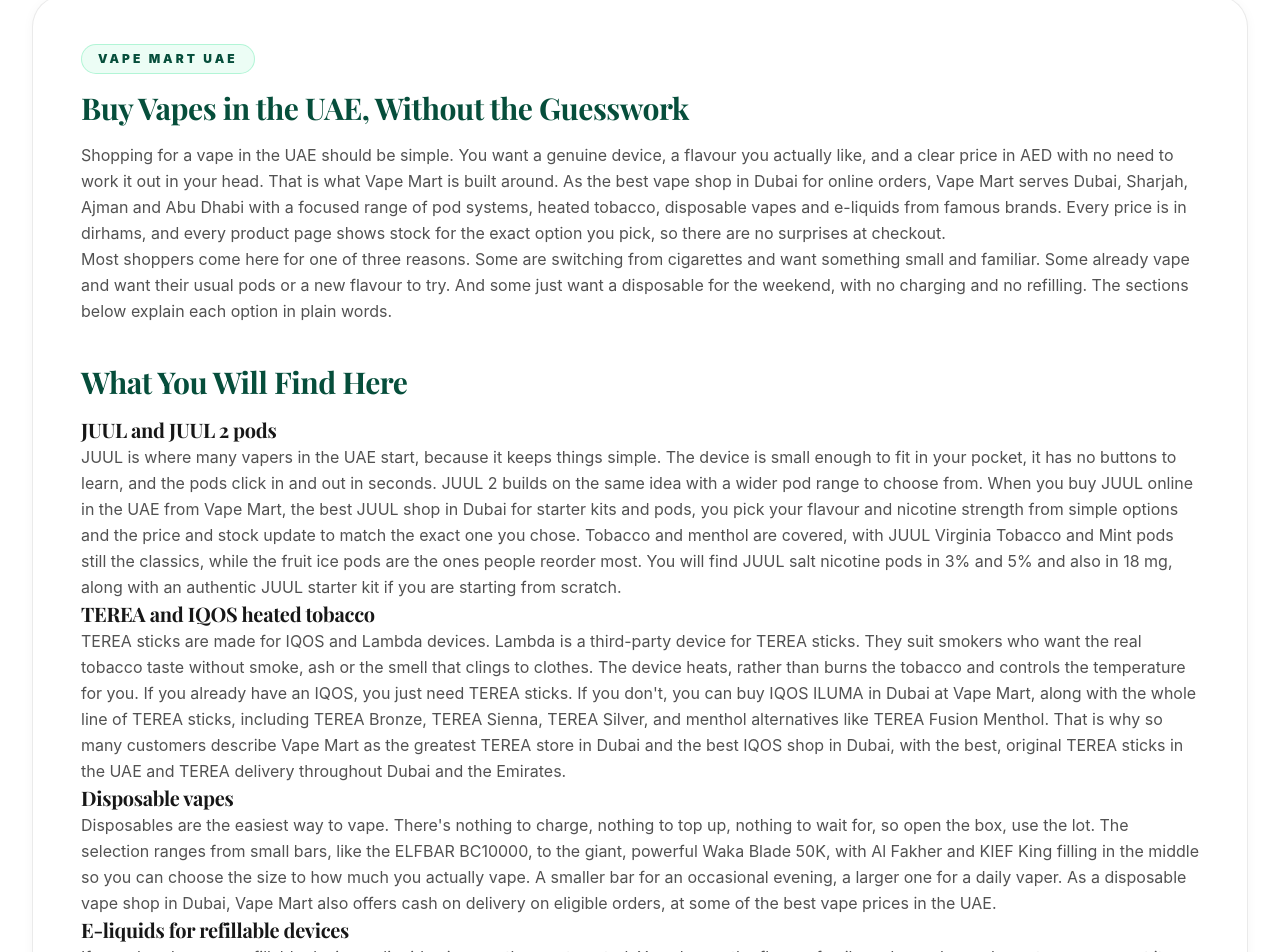
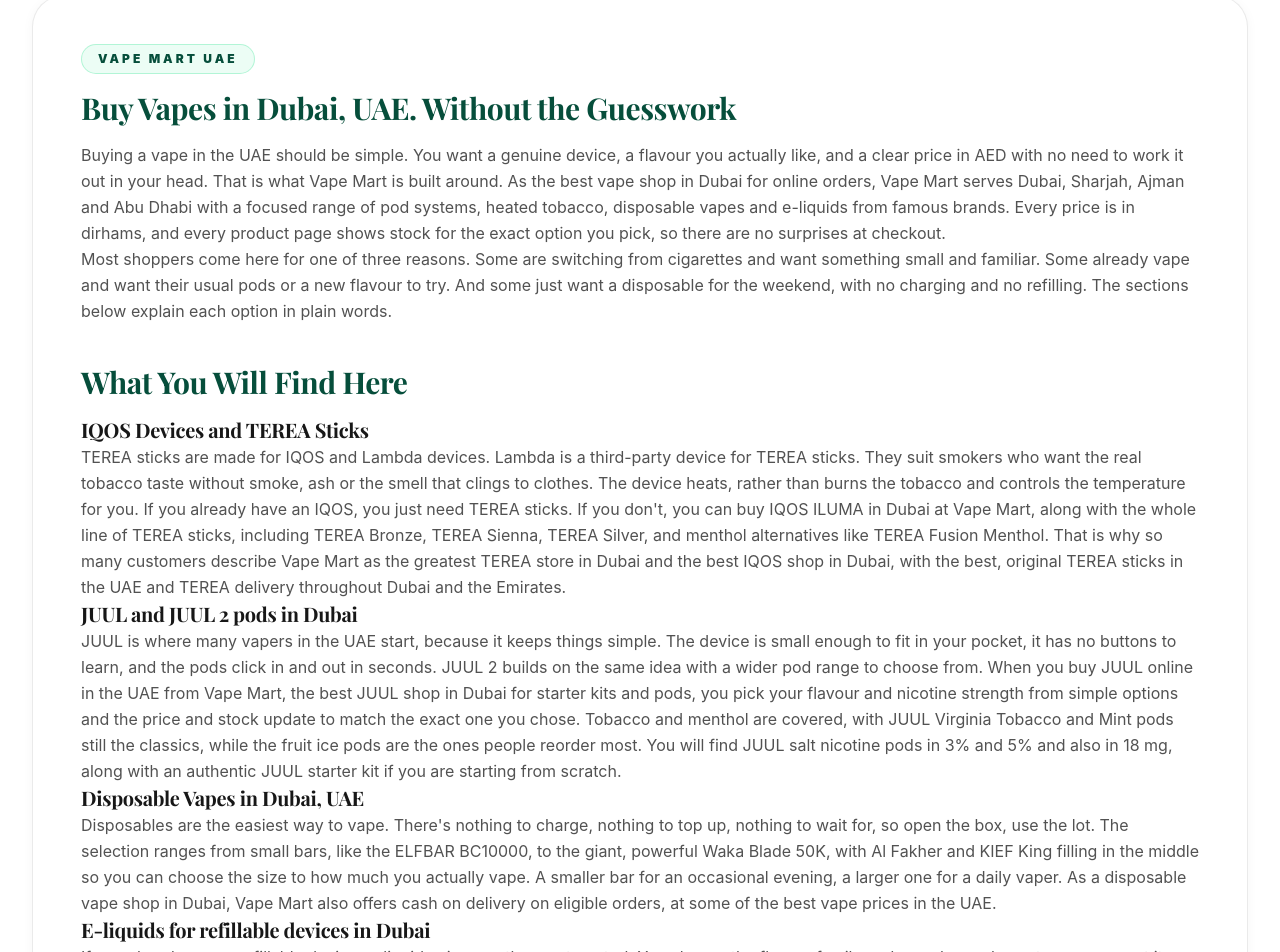
Before and after one commit to webestonesite/Vape-Mart-v2, a Next.js app: page / in a window 1280 px wide. Shown: the part 8454-9406 px from the top of the page. Built offline with nearby package versions, Linux system fonts and the light colour scheme; no server answers.

Commit message:
feat(seo): apply doc copy to bottom SEO section, drop dead HERO_SLIDES export (#113)

```diff
--- a/src/components/SeoContent.tsx
+++ b/src/components/SeoContent.tsx
@@ -15,11 +15,11 @@ export function SeoContent() {
               Vape Mart UAE
             </span>
             <h2 className="text-2xl sm:text-3xl font-bold text-[#064e3b] mb-4">
-              Buy Vapes in the UAE, Without the Guesswork
+              Buy Vapes in Dubai, UAE. Without the Guesswork
             </h2>
             <div className="space-y-4 text-neutral-600 leading-relaxed text-[15px] sm:text-base">
               <p>
-                Shopping for a vape in the UAE should be simple. You want a genuine device, a flavour
+                Buying a vape in the UAE should be simple. You want a genuine device, a flavour
                 you actually like, and a clear price in AED with no need to work it out in your head.
                 That is what Vape Mart is built around. As the best vape shop in Dubai for online
                 orders, Vape Mart serves Dubai, Sharjah, Ajman and Abu Dhabi with a focused range of
@@ -39,7 +39,20 @@ export function SeoContent() {
           <div className="mt-10">
             <h2 className="text-2xl sm:text-3xl font-bold text-[#064e3b] mb-4">What You Will Find Here</h2>
             <div className="space-y-4 text-neutral-600 leading-relaxed text-[15px] sm:text-base">
-              <h3 className="text-lg sm:text-xl font-bold text-neutral-900">JUUL and JUUL 2 pods</h3>
+              <h3 className="text-lg sm:text-xl font-bold text-neutral-900">IQOS Devices and TEREA Sticks</h3>
+              <p>
+                TEREA sticks are made for IQOS and Lambda devices. Lambda is a third-party device for
+                TEREA sticks. They suit smokers who want the real tobacco taste without smoke, ash or
+                the smell that clings to clothes. The device heats, rather than burns the tobacco and
+                controls the temperature for you. If you already have an IQOS, you just need TEREA
+                sticks. If you don&apos;t, you can buy IQOS ILUMA in Dubai at Vape Mart, along with the
+                whole line of TEREA sticks, including TEREA Bronze, TEREA Sienna, TEREA Silver, and
+                menthol alternatives like TEREA Fusion Menthol. That is why so many customers describe
+                Vape Mart as the greatest TEREA store in Dubai and the best IQOS shop in Dubai, with
+                the best, original TEREA sticks in the UAE and TEREA delivery throughout Dubai and the
+                Emirates.
+              </p>
+              <h3 className="text-lg sm:text-xl font-bold text-neutral-900">JUUL and JUUL 2 pods in Dubai</h3>
               <p>
                 JUUL is where many vapers in the UAE start, because it keeps things simple. The device
                 is small enough to fit in your pocket, it has no buttons to learn, and the pods click
@@ -52,20 +65,7 @@ export function SeoContent() {
                 pods in 3% and 5% and also in 18 mg, along with an authentic JUUL starter kit if you
                 are starting from scratch.
               </p>
-              <h3 className="text-lg sm:text-xl font-bold text-neutral-900">TEREA and IQOS heated tobacco</h3>
-              <p>
-                TEREA sticks are made for IQOS and Lambda devices. Lambda is a third-party device for
-                TEREA sticks. They suit smokers who want the real tobacco taste without smoke, ash or
-                the smell that clings to clothes. The device heats, rather than burns the tobacco and
-                controls the temperature for you. If you already have an IQOS, you just need TEREA
-                sticks. If you don&apos;t, you can buy IQOS ILUMA in Dubai at Vape Mart, along with the
-                whole line of TEREA sticks, including TEREA Bronze, TEREA Sienna, TEREA Silver, and
-                menthol alternatives like TEREA Fusion Menthol. That is why so many customers describe
-                Vape Mart as the greatest TEREA store in Dubai and the best IQOS shop in Dubai, with
-                the best, original TEREA sticks in the UAE and TEREA delivery throughout Dubai and the
-                Emirates.
-              </p>
-              <h3 className="text-lg sm:text-xl font-bold text-neutral-900">Disposable vapes</h3>
+              <h3 className="text-lg sm:text-xl font-bold text-neutral-900">Disposable Vapes in Dubai, UAE</h3>
               <p>
                 Disposables are the easiest way to vape. There&apos;s nothing to charge, nothing to top
                 up, nothing to wait for, so open the box, use the lot. The selection ranges from small
@@ -75,7 +75,7 @@ export function SeoContent() {
                 disposable vape shop in Dubai, Vape Mart also offers cash on delivery on eligible
                 orders, at some of the best vape prices in the UAE.
               </p>
-              <h3 className="text-lg sm:text-xl font-bold text-neutral-900">E-liquids for refillable devices</h3>
+              <h3 className="text-lg sm:text-xl font-bold text-neutral-900">E-liquids for refillable devices in Dubai</h3>
               <p>
                 If you already own a refillable device, e-liquids give you the most control. You
                 choose the flavour family and you choose how strong you want it. Fruit blends are the
--- a/src/data/homeData.ts
+++ b/src/data/homeData.ts
@@ -429,39 +429,3 @@ export const blogPostsData: BlogPost[] = [
     author: "Vape Mart Team"
   }
 ];
-
-
-export const HERO_SLIDES = [
-  {
-    "title": "Original TEREA Sticks\nReal tobacco, without the smoke",
-    "desc": "If you've already got an IQOS, you don't need a new device - you need sticks you can trust. That's why a lot of vapers treat Vape Mart as the best Terea shop in Dubai: original sticks, in the amber and menthol blends that sell out first, with fast delivery across the UAE.",
-    "badge": "TEREA in Dubai",
-    "image": "https://cdn.shopify.com/s/files/1/0631/8607/5696/files/slider_terea.webp?v=1794773108",
-    "buttonText": "Shop TEREA Sticks",
-    "buttonLink": "/collections/terea"
-  },
-  {
-    "title": "IQOS ILUMA Devices\nHeat it, don't burn it",
-    "desc": "New to heated tobacco? It's simple - the device heats the stick instead of burning it, so you get real tobacco taste without ash. Buy your IQOS online from Vape Mart, the best IQOS shop in Dubai for devices and TEREA sticks together.",
-    "badge": "IQOS in Dubai",
-    "image": "https://cdn.shopify.com/s/files/1/0631/8607/5696/files/slider_iqos.webp?v=1794773112",
-    "buttonText": "Shop IQOS",
-    "buttonLink": "/collections/iqos"
-  },
-  {
-    "title": "JUUL Pods That Just Work\nSmall, simple, no fuss",
-    "desc": "No buttons to learn, no liquid to spill, you just click a pod in and go. Vape Mart is the best JUUL shop in Dubai for authentic starter kits and pods, from Virginia Tobacco and Mint to fruit ice, in Juul 1 3% and 5%, Juul 2 18mg salt nicotine.",
-    "badge": "JUUL & JUUL 2 in Dubai",
-    "image": "https://cdn.shopify.com/s/files/1/0631/8607/5696/files/slider_juul.webp?v=1794773116",
-    "buttonText": "Shop JUUL",
-    "buttonLink": "/collections/juul"
-  },
-  {
-    "title": "Disposable Vapes\nReady to Go, Zero Refilling",
-    "desc": "Open the pack and you're set. From a compact ELFBAR for the weekend to a big Waka Blade 50K for daily use, you'll find high-performance disposables at Vape Mart, the best vape shop in Dubai for disposable vapes, with cash on delivery across the UAE.",
-    "badge": "Disposable Vapes in the UAE",
-    "image": "https://cdn.shopify.com/s/files/1/0631/8607/5696/files/slider_disposable.webp?v=1794773120",
-    "buttonText": "Shop Disposables",
-    "buttonLink": "/collections/disposable-vape"
-  }
-];
```
